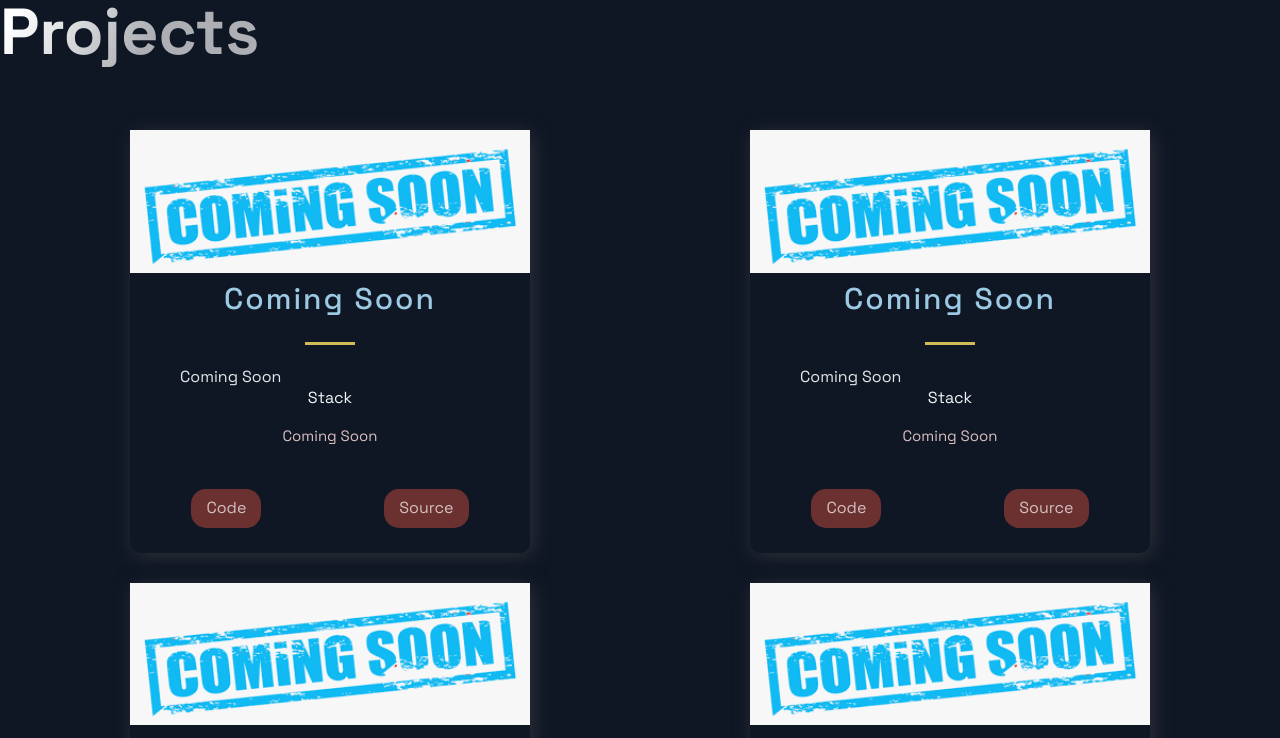
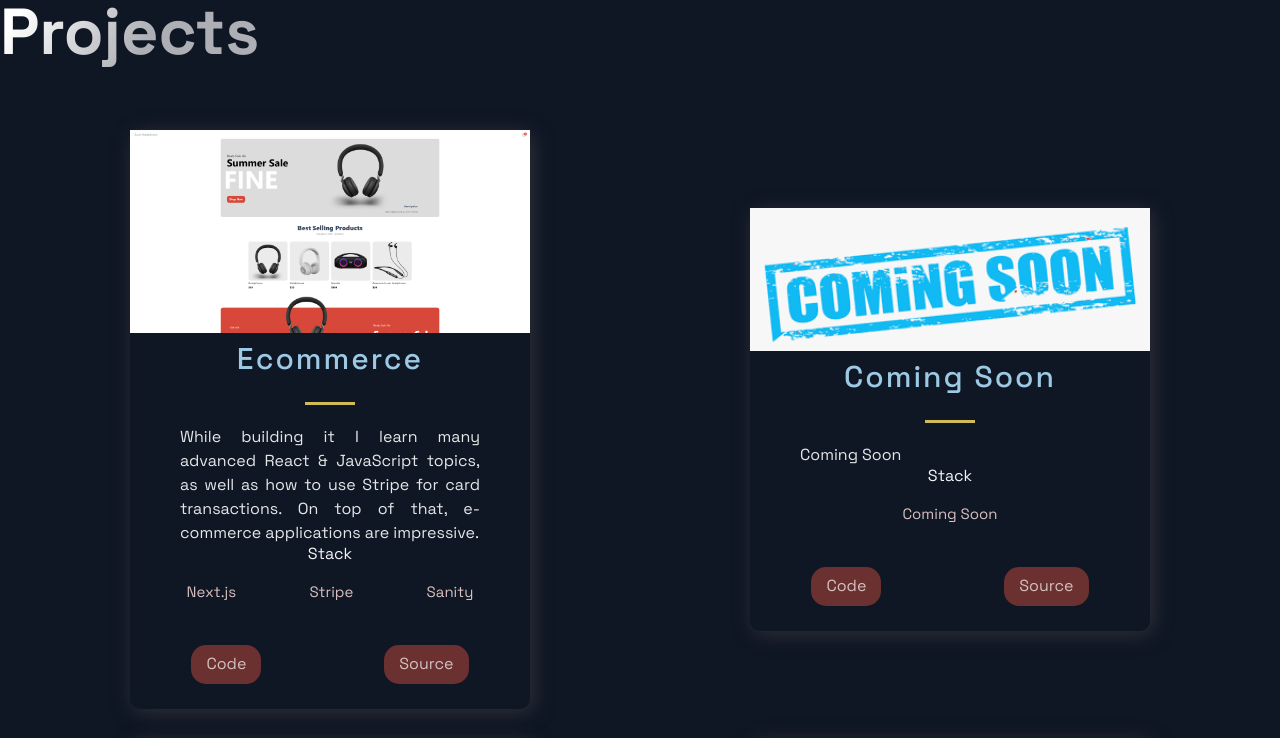
Before and after one commit to ericsoon/web-portfolio, a Next.js app: page / in a window 1280 px wide. Shown: the part 714-1452 px from the top of the page. Built offline with nearby package versions, Linux system fonts and the light colour scheme.

Commit message:
add a project in the project section

```diff
--- a/src/constants/constants.js
+++ b/src/constants/constants.js
@@ -1,11 +1,11 @@
 export const projects = [
   {
-    title: 'Coming Soon',
-    description: "Coming Soon",
-      image: '/images/coming-soon.png',
-      tags: ['Coming Soon'],
-    source: 'https://google.com',
-    visit: 'https://google.com',
+    title: 'Ecommerce',
+    description: "While building it I learn many advanced React & JavaScript topics, as well as how to use Stripe for card transactions. On top of that, e-commerce applications are impressive.",
+      image: '/images/ecommerce.png',
+      tags: ['Next.js', 'Stripe', 'Sanity'],
+    source: 'https://ecommerce-three-phi.vercel.app/',
+    visit: 'https://github.com/ericsoon/ecommerce',
     id: 0,
   },
   {
```
Also changed, not shown: public/images/ecommerce.png (added).
